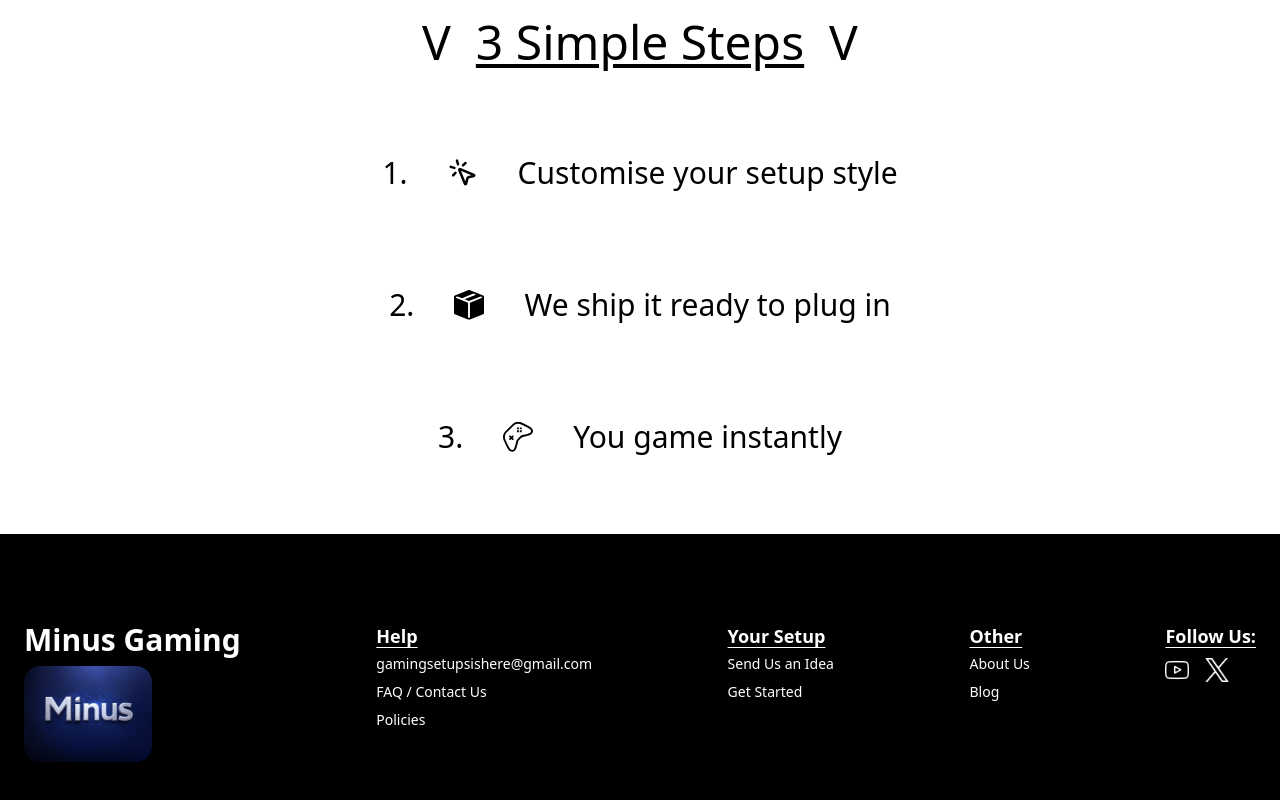
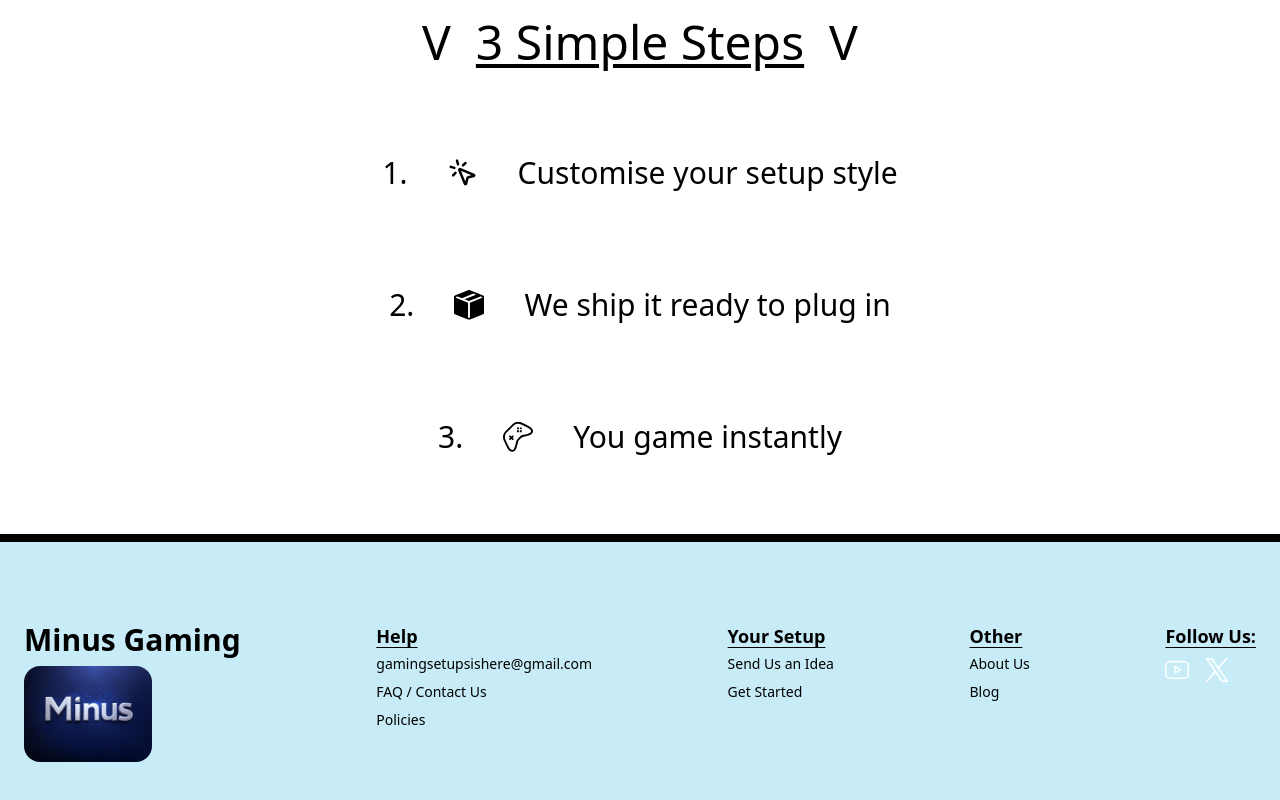
Before and after one commit to CHICKgamer9/minus-gaming-site, a Next.js app: page / in a window 1280 px wide. Shown: the part 967-1767 px from the top of the page. Built offline with nearby package versions, Linux system fonts and the light colour scheme; a web font is replaced by a local one.

Commit message:
Fixed footer colors

```diff
--- a/src/app/globals.css
+++ b/src/app/globals.css
@@ -4,6 +4,7 @@
   --background: #fff;
   --dark-background: #171717;
   --header: #C7ECF7;
+  --footer: #C7ECF7;
   --header-scrolled: #78d2eb69;
   --shadow: #00000090;
   --text: #000;
@@ -15,6 +16,7 @@
 .dark {
   --background: #6d6d6d;
   --dark-background: #171717;
+  --footer: #000fb08a;
   --text: #fff;
   --header: #323A91;
   --header-scrolled: #000fb08a;
--- a/src/components/shared/footer.tsx
+++ b/src/components/shared/footer.tsx
@@ -8,7 +8,7 @@ import logo from "@/../public/assets/logo.jpg";
 
 const Footer = () => {
   return (
-    <footer className="bg-black text-white pt-20 px-6 pb-10">
+    <footer className="bg-[var(--footer)] text-[var(--text)] pt-20 px-6 pb-10">
       <div className="flex flex-col md:flex-row flex-wrap gap-8 justify-between items-start max-w-7xl mx-auto">
         {/* Logo Section */}
         <div className="flex flex-col items-start">
```
